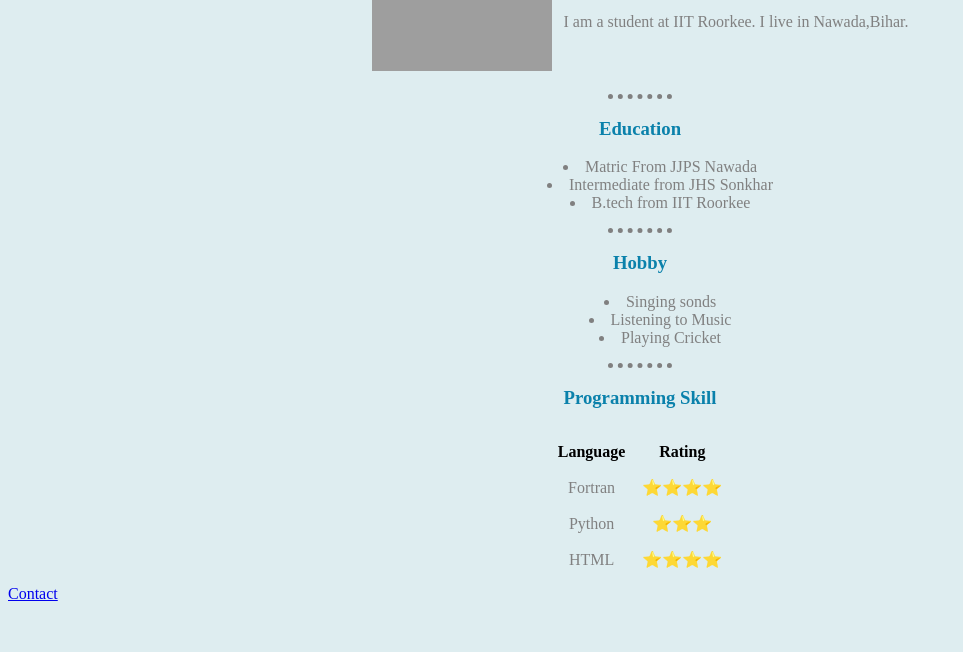
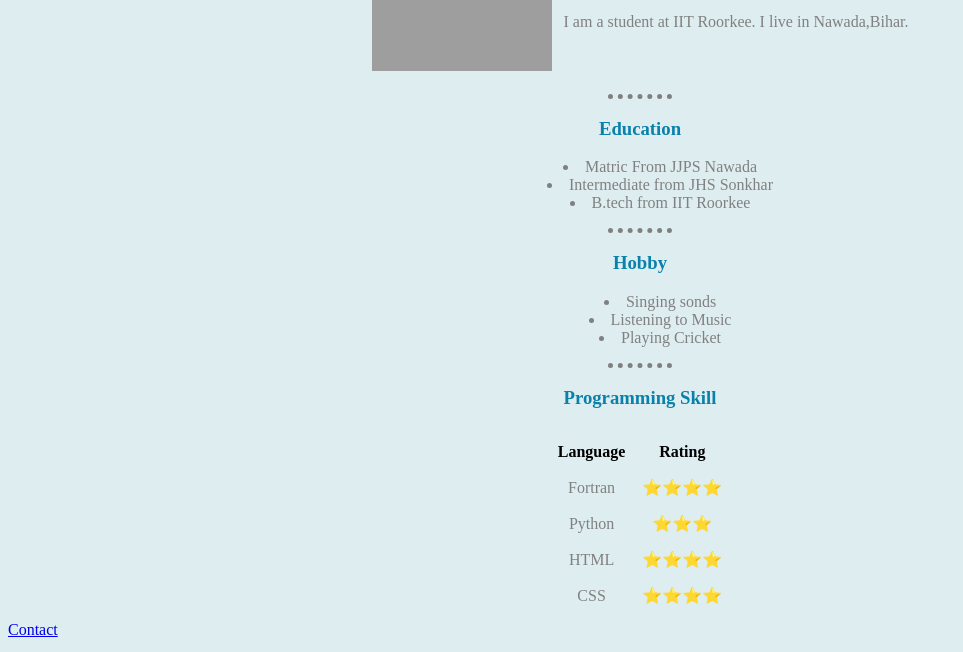
Before and after one commit to Premdeeppd/FirstWeb, a plain HTML site: page index.html in a window 1280 px wide. Shown: the part 148-800 px from the top of the page, without its empty margins (0-963 px from the left). Drawn offline with Linux system fonts and the light colour scheme; grey boxes are pictures that could not be loaded.

Commit message:
some change

```diff
--- a/index.html
+++ b/index.html
@@ -100,6 +100,10 @@
         <td>HTML</td>
         <td>⭐️⭐️⭐️⭐️</td>
       </tr>
+      <tr>
+        <td>CSS</td>
+        <td>⭐️⭐️⭐️⭐️</td>
+      </tr>
     </tbody>
   </table>
   <a href="Contact.html"> Contact</a>
```
